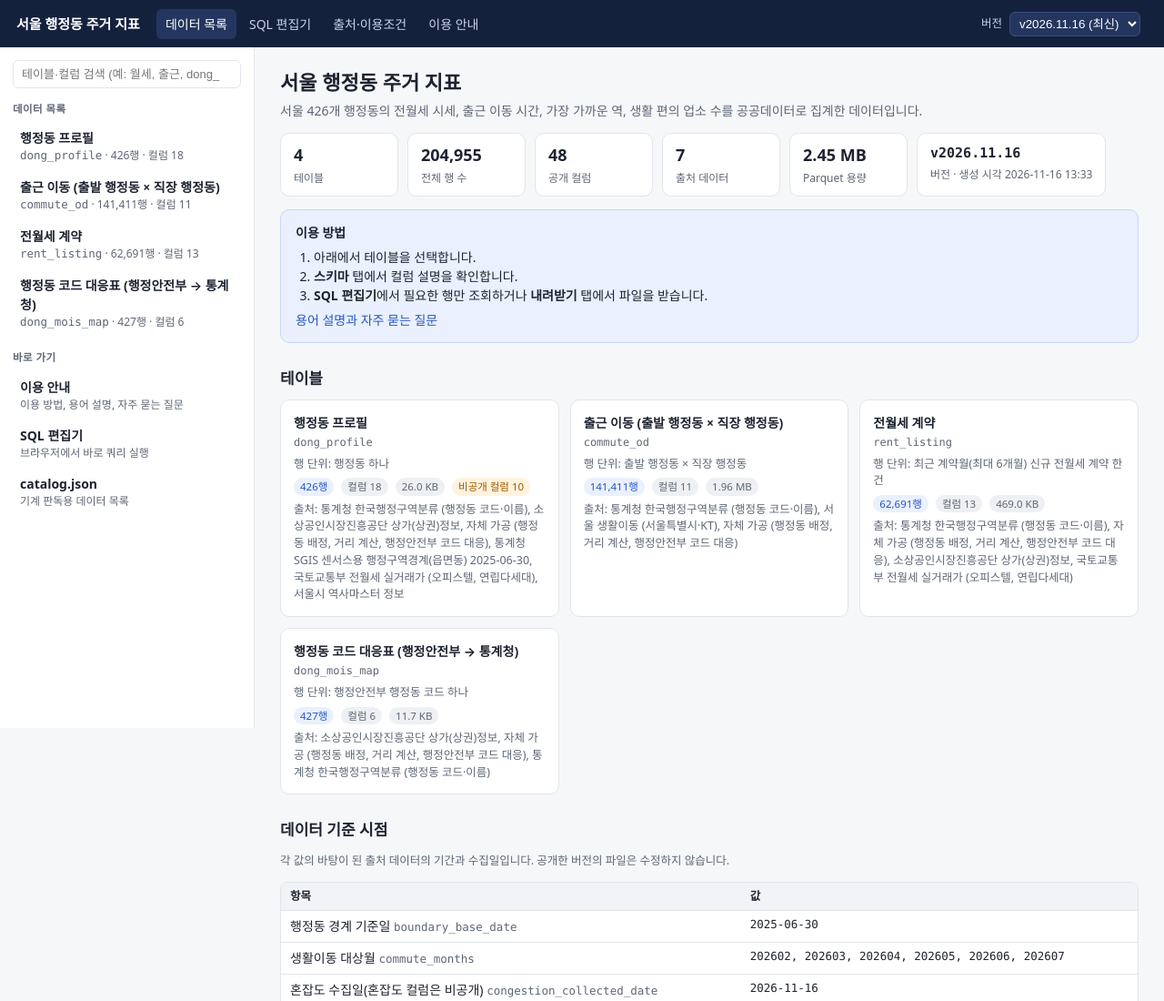
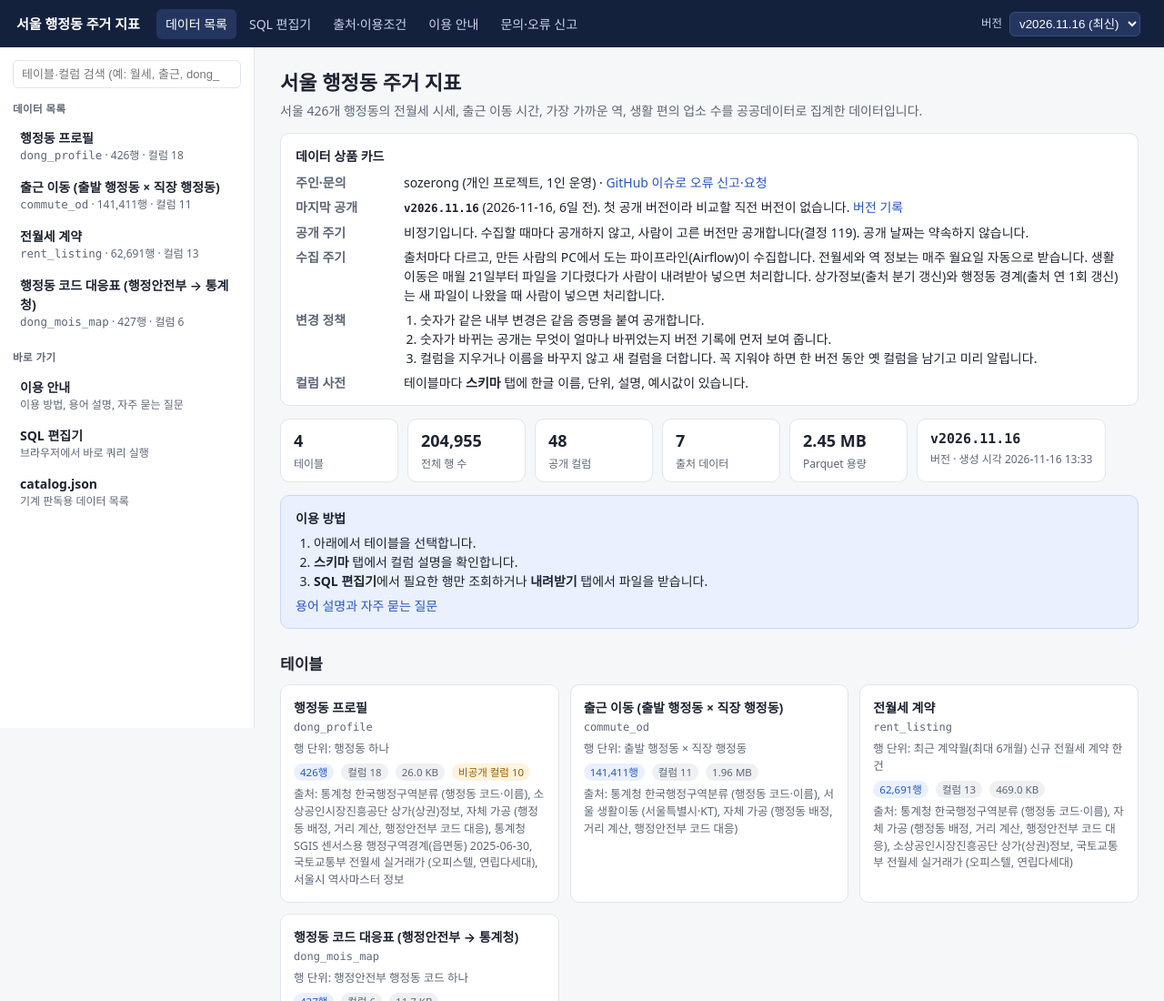
Before and after one commit to sozerong/home_in_seoul-data, a plain HTML site: page index.html in a window 1280 px wide. Shown: the top 1100 px of the page at 91% size. Drawn offline with Linux system fonts and the light colour scheme.

Commit message:
사이트 갱신: sozerong/home_in_seoul@b4cc76d0609f9a4ebbf2a32ea5f7789f6c10090b

```diff
--- a/catalog.json
+++ b/catalog.json
@@ -1,4 +1,16 @@
 {
+  "card": {
+    "change_policy": [
+      "숫자가 같은 내부 변경은 같음 증명을 붙여 공개합니다.",
+      "숫자가 바뀌는 공개는 무엇이 얼마나 바뀌었는지 버전 기록에 먼저 보여 줍니다.",
+      "컬럼을 지우거나 이름을 바꾸지 않고 새 컬럼을 더합니다. 꼭 지워야 하면 한 버전 동안 옛 컬럼을 남기고 미리 알립니다."
+    ],
+    "collection_cycle": "출처마다 다르고, 만든 사람의 PC에서 도는 파이프라인(Airflow)이 수집합니다. 전월세와 역 정보는 매주 월요일 자동으로 받습니다. 생활이동은 매월 21일부터 파일을 기다렸다가 사람이 내려받아 넣으면 처리합니다. 상가정보(출처 분기 갱신)와 행정동 경계(출처 연 1회 갱신)는 새 파일이 나왔을 때 사람이 넣으면 처리합니다.",
+    "contact_label": "GitHub 이슈로 오류 신고·요청",
+    "contact_url": "https://github.com/sozerong/home_in_seoul/issues/new?template=data_request.yml",
+    "owner": "sozerong (개인 프로젝트, 1인 운영)",
+    "publication_cycle": "비정기입니다. 수집할 때마다 공개하지 않고, 사람이 고른 버전만 공개합니다(결정 119). 공개 날짜는 약속하지 않습니다."
+  },
   "datasets": [
     {
       "columns": [
@@ -97,7 +109,7 @@
         },
         {
           "description": "최근 계약월(최대 6개월, rent_listing과 같은 기간) 신규 월세 계약 수와 보증금·월세 중앙값 (면적 조건 없음) (한 줄로 함께 설명: monthly_deals, monthly_median_deposit_10k_won, monthly_median_rent_10k_won)",
-          "example": "71.0",
+          "example": "71",
           "help": "기간 내 신규 월세 계약 수. 기간은 홈 화면 '데이터 기준 시점'의 전월세 계약월(rent_months)입니다. 오피스텔과 연립다세대를 합쳤고 다가구 원룸은 포함하지 않습니다. 갱신 계약은 제외했습니다. 계약이 없으면 0이 아니라 NULL입니다.",
           "label": "월세 계약 수(건)",
           "name": "monthly_deals",
@@ -139,7 +151,7 @@
         },
         {
           "description": "같은 기간 신규 전세 계약 수와 보증금 중앙값 (한 줄로 함께 설명: jeonse_deals, jeonse_median_deposit_10k_won)",
-          "example": "29.0",
+          "example": "29",
           "help": "기간 내 신규 전세 계약(월세 0원) 수. 오피스텔과 연립다세대만 포함하고 갱신 계약은 제외했습니다. 계약이 없으면 0이 아니라 NULL입니다.",
           "label": "전세 계약 수(건)",
           "name": "jeonse_deals",
@@ -209,7 +221,7 @@
         },
         {
           "description": "필수 5종 업소 수(세탁 = 세탁소 + 셀프 빨래방) (한 줄로 함께 설명: convenience_store, supermarket, pharmacy, internal_pediatric_clinic, laundry)",
-          "example": "18.0",
+          "example": "18",
           "help": "행정동 경계 안 편의점 수. 소상공인시장진흥공단 상가(상권)정보의 업종 소분류 코드 G20405로 집계했습니다. 기준 시점은 홈 화면 '데이터 기준 시점'의 상가정보 수집일(store_collected_date)입니다.",
           "label": "편의점 수(곳)",
           "name": "convenience_store",
@@ -223,7 +235,7 @@
         },
         {
           "description": "필수 5종 업소 수(세탁 = 세탁소 + 셀프 빨래방) (한 줄로 함께 설명: convenience_store, supermarket, pharmacy, internal_pediatric_clinic, laundry)",
-          "example": "18.0",
+          "example": "18",
           "help": "행정동 경계 안 슈퍼마켓 수(상가정보 업종 소분류 G20404).",
           "label": "슈퍼마켓 수(곳)",
           "name": "supermarket",
@@ -237,7 +249,7 @@
         },
         {
           "description": "필수 5종 업소 수(세탁 = 세탁소 + 셀프 빨래방) (한 줄로 함께 설명: convenience_store, supermarket, pharmacy, internal_pediatric_clinic, laundry)",
-          "example": "11.0",
+          "example": "11",
           "help": "행정동 경계 안 약국 수(상가정보 업종 소분류 G21501).",
           "label": "약국 수(곳)",
           "name": "pharmacy",
@@ -251,7 +263,7 @@
         },
         {
           "description": "필수 5종 업소 수(세탁 = 세탁소 + 셀프 빨래방) (한 줄로 함께 설명: convenience_store, supermarket, pharmacy, internal_pediatric_clinic, laundry)",
-          "example": "5.0",
+          "example": "5",
           "help": "행정동 경계 안 내과·소아과 의원 수(상가정보 업종 소분류 Q10201).",
           "label": "내과·소아과 의원 수(곳)",
           "name": "internal_pediatric_clinic",
@@ -265,7 +277,7 @@
         },
         {
           "description": "필수 5종 업소 수(세탁 = 세탁소 + 셀프 빨래방) (한 줄로 함께 설명: convenience_store, supermarket, pharmacy, internal_pediatric_clinic, laundry)",
-          "example": "10.0",
+          "example": "10",
           "help": "행정동 경계 안 세탁소(S20901)와 셀프 빨래방(S20902) 수의 합.",
           "label": "세탁소·빨래방 수(곳)",
           "name": "laundry",
@@ -658,7 +670,7 @@
         },
         {
           "description": "보증금, 월세, 전용면적, 층(지하는 음수), 건축년도 (한 줄로 함께 설명: deposit_10k_won, monthly_rent_10k_won, excl_area_m2, floor, build_year)",
-          "example": "7571.0",
+          "example": "7571",
           "help": "계약 보증금(만원). 예: 3000 = 3천만 원.",
           "label": "보증금(만원)",
           "name": "deposit_10k_won",
@@ -671,7 +683,7 @@
         },
         {
           "description": "보증금, 월세, 전용면적, 층(지하는 음수), 건축년도 (한 줄로 함께 설명: deposit_10k_won, monthly_rent_10k_won, excl_area_m2, floor, build_year)",
-          "example": "41.0",
+          "example": "41",
           "help": "월세(만원). 전세는 0입니다.",
           "label": "월세(만원)",
           "name": "monthly_rent_10k_won",
@@ -697,7 +709,7 @@
         },
         {
           "description": "보증금, 월세, 전용면적, 층(지하는 음수), 건축년도 (한 줄로 함께 설명: deposit_10k_won, monthly_rent_10k_won, excl_area_m2, floor, build_year)",
-          "example": "4.0",
+          "example": "4",
           "help": "계약 주택의 층. 지하는 음수입니다.",
           "label": "층",
           "name": "floor",
@@ -710,7 +722,7 @@
         },
         {
           "description": "보증금, 월세, 전용면적, 층(지하는 음수), 건축년도 (한 줄로 함께 설명: deposit_10k_won, monthly_rent_10k_won, excl_area_m2, floor, build_year)",
-          "example": "2015.0",
+          "example": "2015",
           "help": "건축년도. 일부 계약은 NULL입니다.",
           "label": "건축년도",
           "name": "build_year",
@@ -827,7 +839,7 @@
         },
         {
           "description": "근거: 그 행정동 경계 안 상가 업소(전체 업종) 중 이 코드를 가진 업소 수와 비율. 2026-11-13 전에는 필수 5종 업소만 셌다(7절) (한 줄로 함께 설명: stores, share)",
-          "example": "934.0",
+          "example": "934",
           "help": "행정동 경계 안 상가 업소(전체 업종) 중 이 행정안전부 코드를 가진 업소 수. 코드 대응을 정한 근거입니다.",
           "label": "대응 근거 업소 수(곳)",
           "name": "stores",
@@ -1003,6 +1015,7 @@
   "title": "서울 행정동 주거 지표",
   "versions": [
     {
+      "changes": null,
       "created_at": "2026-11-16T13:33:47+09:00",
       "manifest": "v2026.11.16/manifest.json",
       "sources": {
--- a/index.html
+++ b/index.html
@@ -101,6 +101,7 @@ pre.code{background:#0f172a;color:#e2e8f0;padding:12px 14px;border-radius:8px;ov
 .lbl{font-weight:600}.eng{font-family:var(--mono);font-size:11.5px;color:var(--muted)}
 .hint{background:#fff;border:1px dashed #f6c7c2;border-radius:6px;padding:8px 12px;font-size:12.5px;margin:0 0 8px}.hint ul{margin:4px 0 0;padding-left:18px}
 details.ref{display:inline-block;color:var(--muted);font-size:11.5px;margin-left:4px}details.ref summary{cursor:pointer;text-decoration:underline dotted}
+.pcard{background:var(--panel);border:1px solid var(--line);border-radius:10px;padding:14px 16px;margin:10px 0 6px}.pcard .kv{display:grid;grid-template-columns:7.5em 1fr;gap:6px 14px;margin:8px 0 0}.pcard dt{color:var(--muted);font-weight:600}.pcard dd{margin:0}.pcard ol{margin:0;padding-left:18px}
 .faq dt{font-weight:600;margin-top:12px}.faq dd{margin:4px 0 0 0;color:var(--text)}.faq .ref{color:var(--muted);font-size:11.5px}
 @media (max-width:860px){.layout{grid-template-columns:1fr}aside{position:static;max-height:none;border-right:0;border-bottom:1px solid var(--line)}header nav a{padding:6px 6px}header .brand{display:none}}
 </style>
@@ -113,6 +114,7 @@ details.ref{display:inline-block;color:var(--muted);font-size:11.5px;margin-left
     <a href="#/sql" data-nav="sql">SQL 편집기</a>
     <a href="#/sources" data-nav="sources">출처·이용조건</a>
     <a href="#/help" data-nav="help">이용 안내</a>
+    <a id="contact" href="#" target="_blank" rel="noopener" hidden>문의·오류 신고</a>
   </nav>
   <div class="right"><label for="ver">버전</label><select id="ver" aria-label="데이터 버전"></select><span id="latestBadge"></span></div>
 </header>
@@ -125,6 +127,7 @@ details.ref{display:inline-block;color:var(--muted);font-size:11.5px;margin-left
 <h1>서울 행정동 주거 지표</h1>
 <p>서울 426개 행정동의 전월세 시세, 출근 이동 시간, 가장 가까운 역, 생활 편의 업소 수를 공공데이터로 집계한 데이터입니다.</p>
 <p>최신 버전 <b>v2026.11.16</b> (만든 시각 2026-11-16T13:33:47+09:00). 공개한 버전 폴더의 파일은 수정하지 않습니다. 기계 판독용 데이터 목록은 <a href="catalog.json">catalog.json</a>, 최신 버전 주소는 <a href="latest.json">latest.json</a>, 출처와 이용조건은 <a href="NOTICE.md">NOTICE.md</a>에 있습니다. JavaScript를 켜면 테이블 탐색과 SQL 편집기를 쓸 수 있습니다.</p>
+<section><h2>데이터 상품 카드</h2><ul><li>주인: sozerong (개인 프로젝트, 1인 운영). 문의·오류 신고: <a href="https://github.com/sozerong/home_in_seoul/issues/new?template=data_request.yml">GitHub 이슈로 오류 신고·요청</a></li><li>수집 주기: 출처마다 다르고, 만든 사람의 PC에서 도는 파이프라인(Airflow)이 수집합니다. 전월세와 역 정보는 매주 월요일 자동으로 받습니다. 생활이동은 매월 21일부터 파일을 기다렸다가 사람이 내려받아 넣으면 처리합니다. 상가정보(출처 분기 갱신)와 행정동 경계(출처 연 1회 갱신)는 새 파일이 나왔을 때 사람이 넣으면 처리합니다.</li><li>공개 주기: 비정기입니다. 수집할 때마다 공개하지 않고, 사람이 고른 버전만 공개합니다(결정 119). 공개 날짜는 약속하지 않습니다.</li><li>마지막 공개: v2026.11.16 (2026-11-16T13:33:47+09:00). 첫 공개 버전이라 비교할 직전 버전이 없습니다.</li><li>변경 정책:<ol><li>숫자가 같은 내부 변경은 같음 증명을 붙여 공개합니다.</li><li>숫자가 바뀌는 공개는 무엇이 얼마나 바뀌었는지 버전 기록에 먼저 보여 줍니다.</li><li>컬럼을 지우거나 이름을 바꾸지 않고 새 컬럼을 더합니다. 꼭 지워야 하면 한 버전 동안 옛 컬럼을 남기고 미리 알립니다.</li></ol></li></ul></section>
 <p>모든 테이블은 통계청 행정동 코드 8자리(dong_id)로 dong_profile과 조인합니다. 같은 이름의 행정동이 있으므로(신사동: 강남구·관악구) 행정동 이름으로 조인하지 마세요.</p>
 <section><h2>행정동 프로필 (dong_profile)</h2><p>행 단위: 행정동 하나</p>
 <ul><li><a href="v2026.11.16/dong_profile.parquet">v2026.11.16/dong_profile.parquet</a> (parquet, 426행, 26614바이트, sha256 d1b2010e81df83b05e27d10bc8815e28c0bead67400a70d2a67da2c32c69ca3c)</li><li><a href="v2026.11.16/dong_profile.csv">v2026.11.16/dong_profile.csv</a> (csv, 426행, 47536바이트, sha256 df44d259f4a28aec28992f81fc491b36a4344c8c3e963932a608a58c87ab2420)</li></ul>
@@ -422,6 +425,20 @@ function renderSide(active) {
 }
 
 // ---------- 화면: 목록(홈) ----------
+// 데이터 상품 카드(handoff_delivery.md 1절). 값은 catalog.card(public_columns.json card)와 최신 버전 기록에서 온다
+function cardHtml() {
+  const c = S.catalog.card, v = S.catalog.versions.find((x) => x.version === S.catalog.latest);
+  const days = Math.max(0, Math.floor((Date.now() - Date.parse(v.created_at)) / 86400000));
+  const ch = v.changes;
+  const change = ch ? `직전 공개 버전 ${ch.previous} 대비 추가 컬럼 ${ch.added.length}개, 빠진 컬럼 ${Object.keys(ch.removed).length}개, 형 변경 ${ch.type_changed.length}개` : '첫 공개 버전이라 비교할 직전 버전이 없습니다';
+  return `<div class="pcard"><b>데이터 상품 카드</b><dl class="kv">
+    <dt>주인·문의</dt><dd>${esc(c.owner)} · <a href="${esc(c.contact_url)}" target="_blank" rel="noopener">${esc(c.contact_label)}</a></dd>
+    <dt>마지막 공개</dt><dd><b class="mono">${esc(v.version)}</b> (${esc(v.created_at.slice(0, 10))}, ${days}일 전). ${esc(change)}. <a href="#/t/dong_profile/versions">버전 기록</a></dd>
+    <dt>공개 주기</dt><dd>${esc(c.publication_cycle)}</dd>
+    <dt>수집 주기</dt><dd>${esc(c.collection_cycle)}</dd>
+    <dt>변경 정책</dt><dd><ol>${c.change_policy.map((x) => `<li>${esc(x)}</li>`).join('')}</ol></dd>
+    <dt>컬럼 사전</dt><dd>테이블마다 <b>스키마</b> 탭에 한글 이름, 단위, 설명, 예시값이 있습니다.</dd></dl></div>`;
+}
 async function viewHome() {
   const m = await manifest();
   const c = S.catalog;
@@ -429,7 +446,7 @@ async function viewHome() {
   const cols = c.datasets.reduce((a, d) => a + d.columns.length, 0);
   const bytes = c.datasets.reduce((a, d) => a + (fileOf(d, 'parquet')?.bytes || 0), 0);
   const nsrc = Object.keys(m.licenses).length;
-  const html = [`<h1>${esc(c.title)}</h1><p class="sub">${esc(c.description)}</p>`,
+  const html = [`<h1>${esc(c.title)}</h1><p class="sub">${esc(c.description)}</p>`, cardHtml(),
     `<div class="kpis"><div class="kpi"><b>${c.datasets.length}</b><span>테이블</span></div><div class="kpi"><b>${nf.format(rows)}</b><span>전체 행 수</span></div><div class="kpi"><b>${cols}</b><span>공개 컬럼</span></div><div class="kpi"><b>${nsrc}</b><span>출처 데이터</span></div><div class="kpi"><b>${fmtBytes(bytes)}</b><span>Parquet 용량</span></div><div class="kpi"><b class="mono" style="font-size:15px">${esc(S.version)}</b><span>버전 · 생성 시각 ${esc(m.created_at.slice(0, 16).replace('T', ' '))}</span></div></div>`,
     `<div class="guide"><b>이용 방법</b><ol><li>아래에서 테이블을 선택합니다.</li><li><b>스키마</b> 탭에서 컬럼 설명을 확인합니다.</li><li><b>SQL 편집기</b>에서 필요한 행만 조회하거나 <b>내려받기</b> 탭에서 파일을 받습니다.</li></ol><div style="margin-top:6px"><a href="#/help">용어 설명과 자주 묻는 질문</a></div></div>`,
     '<h2>테이블</h2><div class="cards">'];
@@ -569,13 +586,32 @@ function tabAccess(d) {
     snippet('내려받기와 체크섬 확인 (셸)', `curl -O ${pq}\nsha256sum ${d.identifier}.parquet\n# 기대값: ${fp.sha256}`),
   ].join('');
 }
+// 직전 공개 버전 대비 이 테이블의 변경(catalog.versions[].changes, handoff_delivery.md P3)
+function changesHtml(v, table) {
+  const c = v.changes;
+  if (!c) return '<span class="note">첫 공개 버전(비교 대상 없음)</span>';
+  const mine = (k) => k.startsWith(table + '.');
+  const items = [...c.added.filter(mine).map((k) => `추가: ${k}`),
+    ...Object.entries(c.removed).filter(([k]) => mine(k)).map(([k, r]) => `삭제: ${k} (${r})`),
+    ...c.type_changed.filter((x) => mine(x.column)).map((x) => `형 변경: ${x.column} ${x.from} → ${x.to} (${x.reason})`),
+    ...(c.rows[table] ? [`행 수: ${nf.format(c.rows[table][0])} → ${nf.format(c.rows[table][1])}`] : [])];
+  return items.length ? '<ul style="margin:0;padding-left:16px">' + items.map((x) => `<li>${esc(x)}</li>`).join('') + '</ul>' : '<span class="note">바뀐 것 없음</span>';
+}
 async function tabVersions(d) {
-  const h = ['<table class="grid"><tr><th>버전</th><th>생성 시각</th><th class="num">행 수</th><th class="num">Parquet 용량</th><th>SHA-256 (Parquet)</th><th>manifest.json</th></tr>'];
+  const h = ['<table class="grid"><tr><th>버전</th><th>생성 시각</th><th class="num">행 수</th><th class="num">Parquet 용량</th><th>직전 공개 버전 대비 변경</th><th>SHA-256 (Parquet)</th><th>manifest.json</th></tr>'];
   for (const v of S.catalog.versions) {
     const f = fileOf(d, 'parquet', v.version);
-    h.push(`<tr><td class="mono">${esc(v.version)}${v.version === S.catalog.latest ? ' <span class="badge ok">최신</span>' : ''}</td><td>${esc(v.created_at.replace('T', ' ').slice(0, 19))}</td><td class="num">${f ? nf.format(f.rows) : '-'}</td><td class="num">${f ? fmtBytes(f.bytes) : '-'}</td><td class="mono note">${f ? esc(f.sha256.slice(0, 16)) + '…' : '-'}</td><td><a href="${esc(v.manifest)}">manifest.json</a></td></tr>`);
+    h.push(`<tr><td class="mono">${esc(v.version)}${v.version === S.catalog.latest ? ' <span class="badge ok">최신</span>' : ''}</td><td>${esc(v.created_at.replace('T', ' ').slice(0, 19))}</td><td class="num">${f ? nf.format(f.rows) : '-'}</td><td class="num">${f ? fmtBytes(f.bytes) : '-'}</td><td>${changesHtml(v, d.identifier)}</td><td class="mono note">${f ? esc(f.sha256.slice(0, 16)) + '…' : '-'}</td><td><a href="${esc(v.manifest)}">manifest.json</a></td></tr>`);
   }
-  h.push('</table><p class="note">공개한 버전 폴더는 수정하지 않습니다. 같은 버전 이름으로 다른 내용을 올리면 생성 단계에서 실패합니다.</p>');
+  h.push('</table>');
+  const wide = S.catalog.versions.filter((v) => v.changes && (Object.keys(v.changes.quality).length || Object.keys(v.changes.sources).length));
+  if (wide.length) {
+    h.push('<h3>버전 전체의 변화(품질 지표, 데이터 기준 시점)</h3><table class="grid"><tr><th>버전</th><th>항목</th><th>직전</th><th>이번</th></tr>');
+    for (const v of wide) for (const [k, [a, b]] of [...Object.entries(v.changes.quality), ...Object.entries(v.changes.sources)])
+      h.push(`<tr><td class="mono">${esc(v.version)}</td><td>${esc(LABELS.quality[k] || LABELS.sources[k] || k)} <span class="note mono">${esc(k)}</span></td><td class="mono">${esc(a ?? '-')}</td><td class="mono">${esc(b ?? '-')}</td></tr>`);
+    h.push('</table>');
+  }
+  h.push(`<p class="note">변경 정책: ${S.catalog.card.change_policy.map(esc).join(' ')} 공개한 버전 폴더는 수정하지 않습니다. 같은 버전 이름으로 다른 내용을 올리면 생성 단계에서 실패하고, 직전 버전에서 빠지거나 형이 바뀐 컬럼에 사유 표시가 없어도 실패합니다.</p>`);
   return h.join('');
 }
 
@@ -718,7 +754,7 @@ const FAQ = [
   ['강남구 행정동만 조회하려면 어떻게 하나요?', '자치구 이름 컬럼은 없고 통계청 자치구 코드(sgg_cd)가 있습니다. 강남구는 \'11230\'이므로 WHERE sgg_cd = \'11230\'으로 조회합니다. 25개 자치구의 코드는 dong_profile 스키마의 sgg_cd 코드 값에 있습니다. 행정안전부 코드(mois_dong_cd) 체계에서는 11230이 동대문구라 두 코드를 섞으면 다른 구가 조회됩니다.', 'data_contract.md 2절; docs/public_columns.json sgg_cd 근거'],
   ['출근 시간이 왜 길게 나오나요?', '생활이동의 이동 시간은 휴대전화 신호로 판단한 "체류지와 체류지 사이" 시간입니다. 아주 짧은 이동은 잡히지 않고 잠깐 들른 곳까지 이동에 포함돼, 가까운 행정동일수록 실제보다 길게 나옵니다. 대중교통 길찾기 시간이 아닙니다. 그래서 시간 한도와 직선거리(distance_km) 3km 이내 조건을 함께 쓰기를 권장합니다. 이동인구가 아주 적은 경로는 평균이 크게 흔들리므로 population_* 컬럼도 함께 확인하세요. 평일 오전 출근 방향만 있고 퇴근 방향은 없습니다.', 'data_contract.md 6절 1; decisions.md 결정 23; question.md 3절'],
   ['면적, 혼잡도 같은 컬럼은 왜 없나요?', '출처의 이용조건 때문에 공개 파일에서 제외했습니다. 행정동 면적과 면적당 업소 수는 통계청 SGIS 경계 데이터로 계산한 값이라 SGIS 이용약관상 제3자에게 제공할 수 없습니다. 혼잡도는 검토 당시 변경 금지 조건(공공누리 제3유형)이 붙어 있어 제외했습니다. 컬럼 목록과 사유는 출처·이용조건 화면에 있습니다.', 'data_contract.md 5절; NOTICE.md'],
-  ['데이터는 언제 갱신되나요?', '출처마다 갱신 주기가 다릅니다. 전월세는 주 1회, 생활이동은 월 1회, 상가정보는 분기 1회, 행정동 경계는 연 1회 수집합니다. 새로 공개하면 새 버전 폴더가 생기고 latest.json이 그 버전을 가리킵니다. 이미 공개한 버전의 파일은 수정하지 않습니다.', 'data_contract.md 1절 갱신 주기; README 5절 공개 사이트'],
+  ['데이터는 언제 갱신되나요?', () => `수집과 공개는 따로입니다. 수집: ${S.catalog.card.collection_cycle} 공개: ${S.catalog.card.publication_cycle} 마지막 공개 버전과 날짜는 데이터 목록 맨 위 카드에 있습니다. 새로 공개하면 새 버전 폴더가 생기고 latest.json이 그 버전을 가리킵니다. 이미 공개한 버전의 파일은 수정하지 않습니다.`, 'data_contract.md 1절 수집 주기·공개 주기; decisions.md 결정 119'],
   ['엑셀에서 코드가 숫자로 바뀝니다.', '엑셀은 dong_id 같은 코드를 숫자로 인식합니다. 이 데이터의 코드는 모두 11로 시작해 앞자리 0이 사라지지는 않지만, 숫자로 바뀐 코드는 다른 테이블의 문자열 코드와 조인할 때 맞지 않을 수 있습니다. 엑셀의 [데이터 가져오기]에서 코드 컬럼을 텍스트로 지정하거나, pandas에서는 dtype={"dong_id": str}처럼 문자열로 읽으세요.', '공개 파일의 dong_id, sgg_cd, mois_dong_cd 최솟값이 11로 시작(2026-11-22 질의); 내려받기 탭 pandas 예시'],
 ];
 async function viewHelp() {
@@ -726,7 +762,7 @@ async function viewHelp() {
     `<h2>데이터 소개</h2><p>${esc(S.catalog.description)} 서울에서 일하게 된 사회초년생이 살 동네를 고를 때 참고하도록 만들었습니다. 별도 서버 없이 파일로만 공개하며, SQL은 사용자의 브라우저에서 실행됩니다.</p>`,
     `<h2>이용 방법</h2><ol><li><b>테이블 선택</b>: <a href="#/">데이터 목록</a>에서 테이블을 선택합니다. 행정동마다 한 행씩인 테이블은 dong_profile입니다.</li><li><b>컬럼 확인</b>: <b>스키마</b> 탭에서 컬럼의 한글 이름, 단위, 설명을 확인합니다. <b>개요</b> 탭 맨 위의 "이용 시 유의사항"을 먼저 읽어 주세요.</li><li><b>조회·내려받기</b>: <a href="#/sql">SQL 편집기</a>에서 필요한 행만 조회해 CSV로 받거나, <b>내려받기</b> 탭에서 파일과 코드 예시를 확인합니다.</li></ol>`,
     '<h2>용어 설명</h2><table class="grid"><tr><th>용어</th><th>설명</th></tr>' + GLOSSARY.map(([k, v]) => `<tr><td><b>${esc(k)}</b></td><td>${esc(v)}</td></tr>`).join('') + '</table>',
-    '<h2>자주 묻는 질문</h2><dl class="faq">' + FAQ.map(([q, a, r]) => `<dt>${esc(q)}</dt><dd>${esc(a)} ${refToggle(r)}</dd>`).join('') + '</dl>'];
+    '<h2>자주 묻는 질문</h2><dl class="faq">' + FAQ.map(([q, a, r]) => `<dt>${esc(q)}</dt><dd>${esc(typeof a === 'function' ? a() : a)} ${refToggle(r)}</dd>`).join('') + '</dl>'];
   $('#main').innerHTML = h.join('');
 }
 
@@ -764,6 +800,7 @@ window.addEventListener('hashchange', route);
 (async () => {
   try {
     S.catalog = await getJson('catalog.json');
+    Object.assign($('#contact'), {href: S.catalog.card.contact_url, title: S.catalog.card.contact_label, hidden: false});
     const want = new URLSearchParams(location.search).get('v');
     S.version = S.catalog.versions.some((v) => v.version === want) ? want : S.catalog.latest;
     $('#ver').innerHTML = S.catalog.versions.map((v) => `<option value="${esc(v.version)}" ${v.version === S.version ? 'selected' : ''}>${esc(v.version)}${v.version === S.catalog.latest ? ' (최신)' : ''}</option>`).join('');
```
